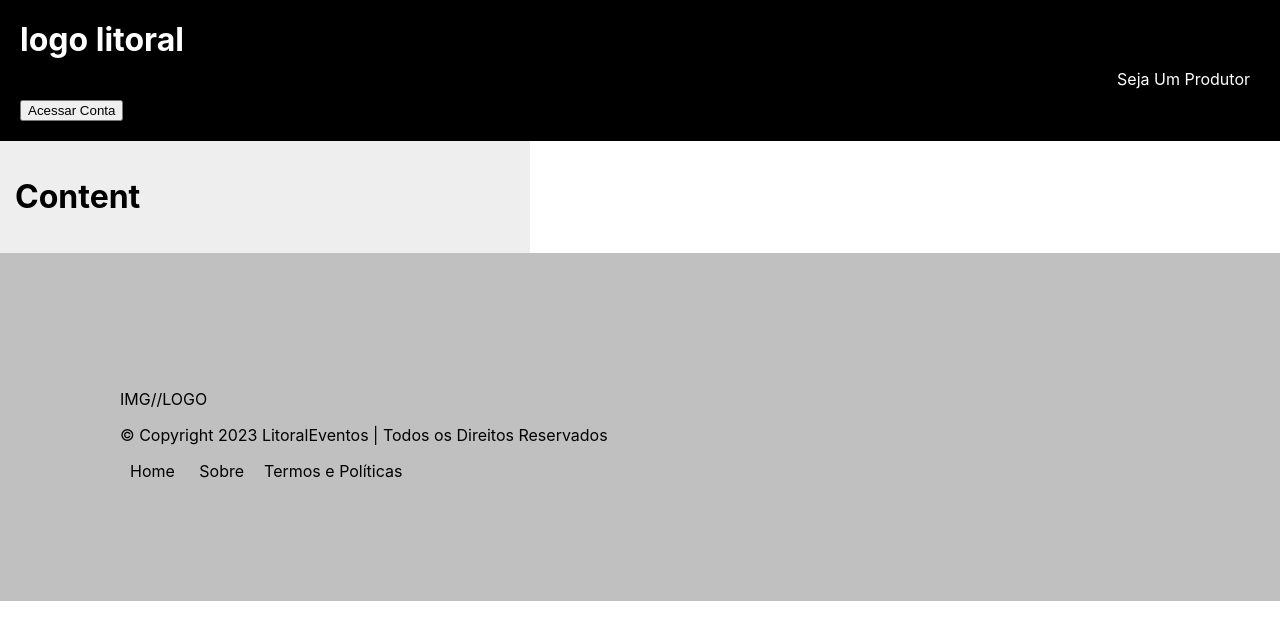
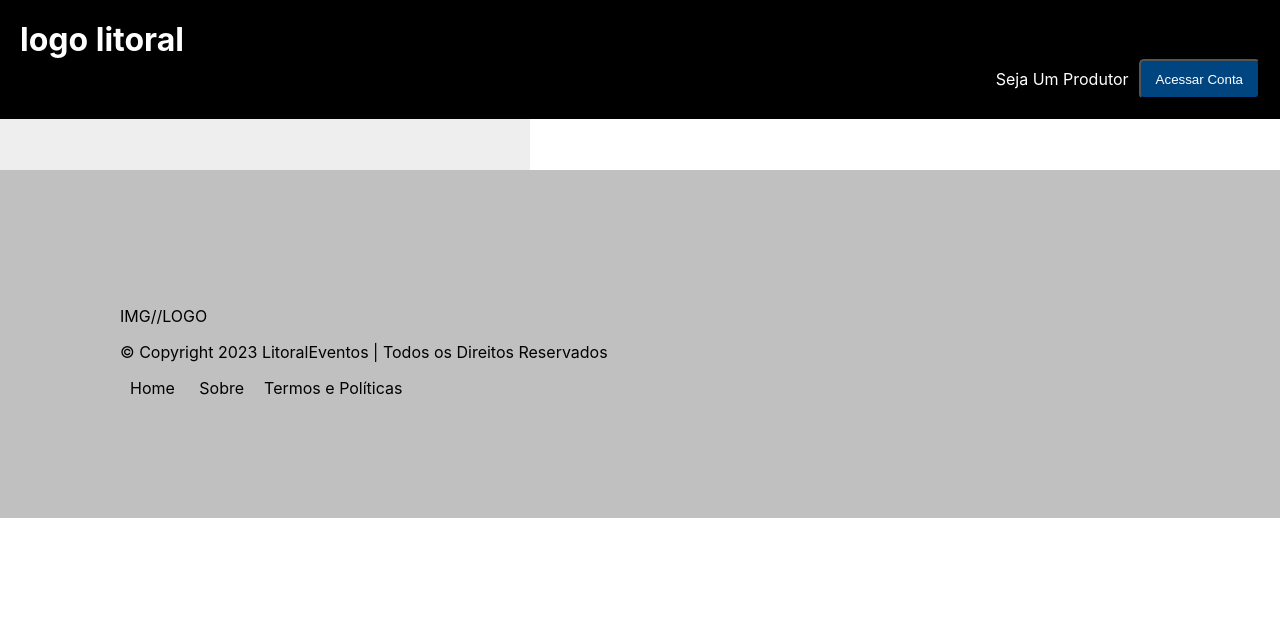
Before and after one commit to Nicolas-Gut/Litoral_Eventos, a React (Create React App) app: page / in a window 1280 px wide. Shown: the top 640 px of the page. Built offline with nearby package versions, Linux system fonts and the light colour scheme.

Commit message:
rotas corretas e modal cadastro

```diff
--- a/src/Router.js
+++ b/src/Router.js
@@ -10,9 +10,9 @@ const Router = () => {
         <Routes>
             <Route path="/" element={<Home />} />
             <Route path="/quem-somos" element={<About />} />
+            <Route path="/users" element={<Users />} />
+            <Route path="/contato" element={<Contact />} />
             <Route path="*" element={<Error404 />} />
-            <Route path="/user" element={<Users />} />
-            <Route path="/contato" element={<Contact />} />
         </Routes>
     )
 }
--- a/src/components/Content.js
+++ b/src/components/Content.js
@@ -1,15 +1,17 @@
 import Box from '@mui/material/Box'
-import Alert from './Alert'
-import SampleUserState from './SampleUserState'
 
-const Content = () => {
+const Content = ({title, children}) => {
+
     return (
         <Box sx={{
             background: "#EEE",
             width: 500,
             padding: '15px'
         }}>
-            <h1>Content</h1>
+            <h1>{title}</h1>
+
+            {children}
+
         </Box>
     )
 }
--- a/src/components/Footer.js
+++ b/src/components/Footer.js
@@ -11,9 +11,9 @@ const Footer = () => {
         <p>IMG//LOGO </p>
         <p>© Copyright 2023 LitoralEventos | Todos os Direitos Reservados</p>
 
-            <a href='https://www.sympla.com.br'> Home</a>
-            <a href='https://www.sympla.com.br'> Sobre</a>
-            <a href='https://www.sympla.com.br'>Termos e Políticas</a>
+            <a href='/'> Home</a>
+            <a href='/quem-somos'> Sobre</a>
+            <a href='*'>Termos e Políticas</a>
         </Box>
     )
 }
--- a/src/components/Header.css
+++ b/src/components/Header.css
@@ -8,9 +8,24 @@ header h1{
     margin: 0;
 }
 
+header div{
+    color: #FFF;
+    margin: 0px;
+    display: flex;
+    justify-content: end;
+}
+
 header a{
     color: #FFF;
-    display: flex;
-    justify-content: right;
-    margin: 0px;
 }
+header button{
+    background-color: #004580;
+    color: #FFF;
+    padding: 10px 15px;
+    border-radius: 5px;
+    cursor: pointer;
+}
+
+header button:hover{
+    background-color: #00223f;
+}
--- a/src/components/Header.js
+++ b/src/components/Header.js
@@ -6,8 +6,11 @@ const Header = () => {
     return (
         <Box component='header'>
             <h1>logo litoral</h1>
-            <a href='/users'>Seja Um Produtor</a>
-            <button >Acessar Conta</button>
+            <div>
+                <a href='/users'>Seja Um Produtor</a>
+                <button >Acessar Conta</button>
+            </div>
+
         </Box>
     )
 }
--- a/src/pages/Users.js
+++ b/src/pages/Users.js
@@ -60,7 +60,7 @@ const Users = () => {
       <Box sx={{
         display: 'flex',
       }}>
-        <Sidebar />
+
         <Content title="Users">
             <button onClick={() => setModalOpen(true)}>Cadastrar User</button>
             {users &&
@@ -88,10 +88,10 @@ const Users = () => {
                 zIndex: 9
                 }}>
                   <Box sx={{
-                    width: '500px',
-                    height: '300px',
+                    width: '600px',
+                    height: '400px',
                     background: '#FFF',
-                    borderRadius: '10px',
+                    borderRadius: '4px',
                     padding: '20px',
                   }}>
                     <h1>Cadastrar User</h1>
```
Also changed, not shown: src/components/Modais.js (added, +12 -0 lines), src/components/Modal.css (added), src/components/Slide.js (deleted).
